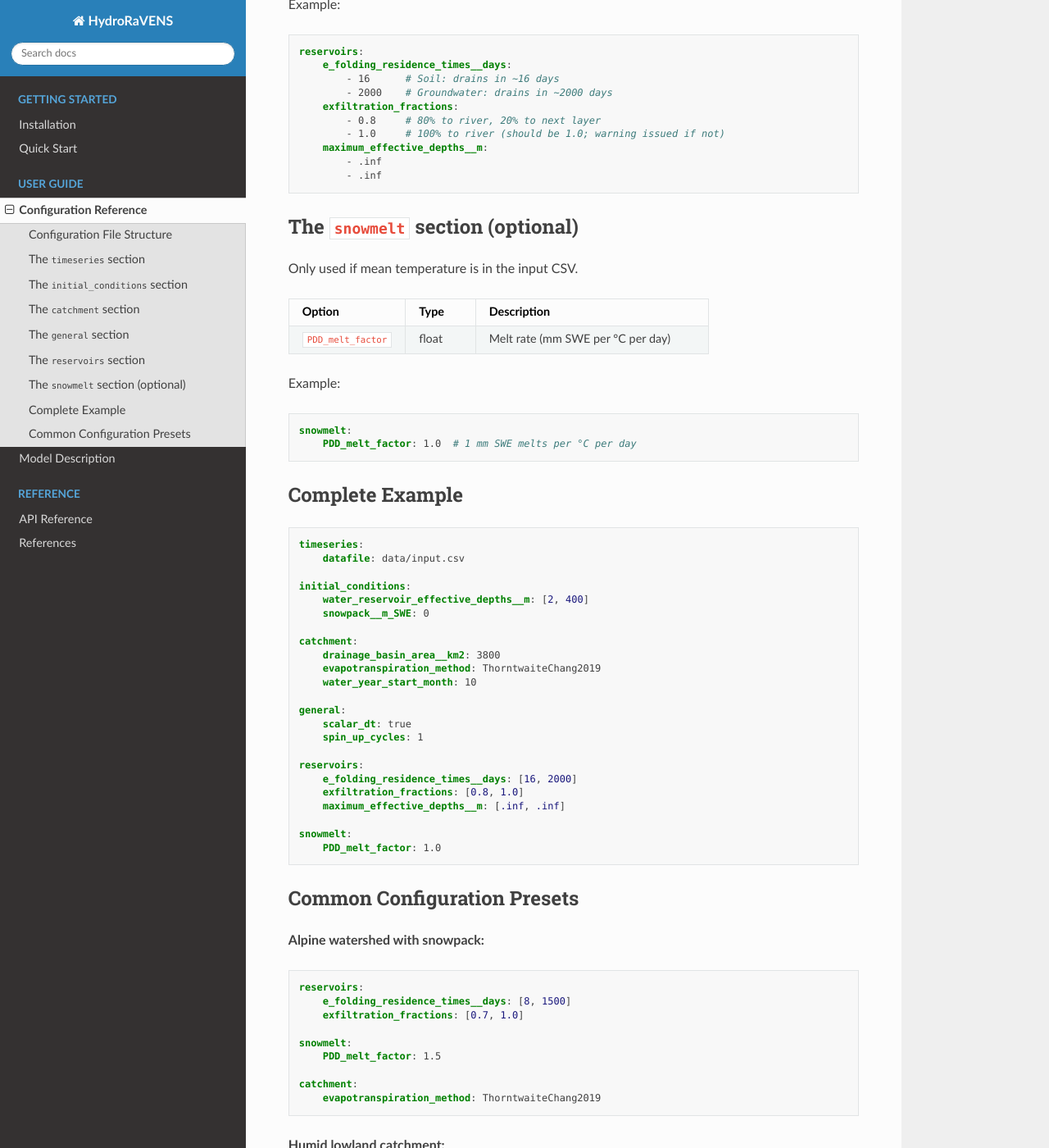
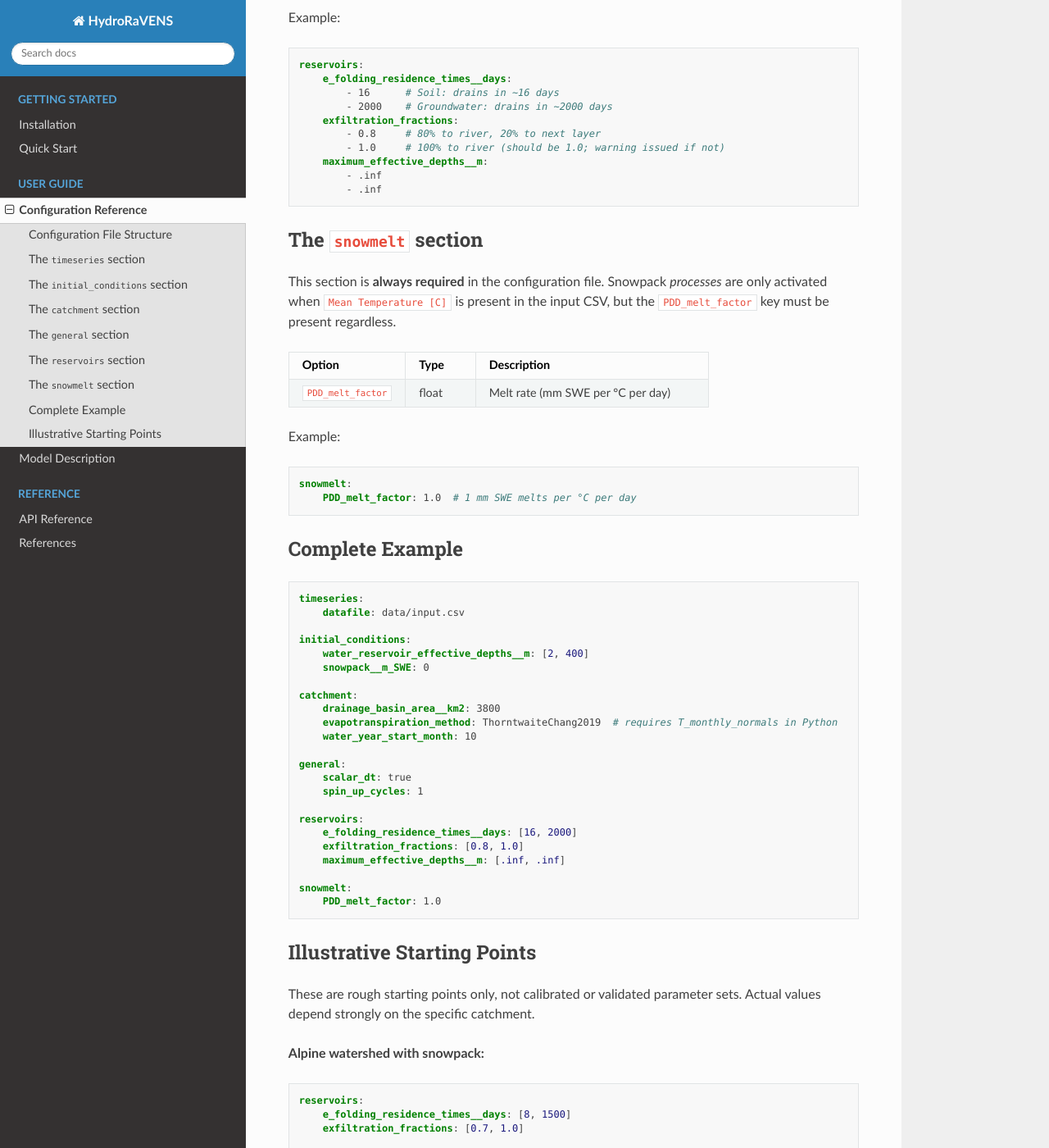
Before and after one commit to MNiMORPH/hydroRaVENS, a Sphinx documentation site: the page built from docs/source/configuration.rst, in a window 1280 px wide and 1400 px high, scrolled down 2241 px. Shown: the whole window at 82% size. Built offline with Sphinx 7.4.7 and the Read the Docs theme 3.1.0, drawn with Linux system fonts in a browser that asks for light colours; some of the changed text lies outside the part shown.

Commit message:
Second documentation review: fix accumulation equation, discharge formula, snowmelt config
model_description.rst:
- Snow accumulation: SWE += P -> SWE += (P - ET); the code passes P - ET
  to snowpack.recharge(), not raw precipitation
- Linear reservoir discharge equation: add Q_recharge term to reflect that
  the code applies recharge before computing discharge (recharge-then-drain
  order of operations)

configuration.rst:
- Snowmelt section: was labeled (Optional) — the config section is always
  required; only the snowpack *processes* are optional (gated by temperature
  data presence)
- Complete example: annotate ThorntwaiteChang2019 with the Python-side
  requirement (T_monthly_normals must be passed to Buckets())
- Rename 'Common Configuration Presets' to 'Illustrative Starting Points'
  with disclaimer; values were Copilot-generated, not calibrated

Co-Authored-By: Claude Sonnet 4.6 <noreply@anthropic.com>

```diff
--- a/docs/source/configuration.rst
+++ b/docs/source/configuration.rst
@@ -25,7 +25,8 @@ Configuration File Structure
         # Reservoir cascade configuration
 
     snowmelt:
-        # (Optional) Snow processes
+        # Required section; snowpack processes are only active if
+        # Mean Temperature [C] is present in the input CSV
 
 The ``timeseries`` section
 ~~~~~~~~~~~~~~~~~~~~~~~~~~~
@@ -169,10 +170,12 @@ Example:
             - .inf
             - .inf
 
-The ``snowmelt`` section (optional)
-~~~~~~~~~~~~~~~~~~~~~~~~~~~~~~~~~~~
+The ``snowmelt`` section
+~~~~~~~~~~~~~~~~~~~~~~~~
 
-Only used if mean temperature is in the input CSV.
+This section is **always required** in the configuration file. Snowpack
+*processes* are only activated when ``Mean Temperature [C]`` is present in
+the input CSV, but the ``PDD_melt_factor`` key must be present regardless.
 
 .. list-table::
    :widths: 25 15 50
@@ -206,7 +209,7 @@ Complete Example
 
     catchment:
         drainage_basin_area__km2: 3800
-        evapotranspiration_method: ThorntwaiteChang2019
+        evapotranspiration_method: ThorntwaiteChang2019  # requires T_monthly_normals in Python
         water_year_start_month: 10
 
     general:
@@ -221,8 +224,11 @@ Complete Example
     snowmelt:
         PDD_melt_factor: 1.0
 
-Common Configuration Presets
+Illustrative Starting Points
 ~~~~~~~~~~~~~~~~~~~~~~~~~~~~~
+
+These are rough starting points only, not calibrated or validated parameter
+sets. Actual values depend strongly on the specific catchment.
 
 **Alpine watershed with snowpack:**
 
```
Also changed, not shown: docs/source/model_description.rst (+7 -5 lines).
